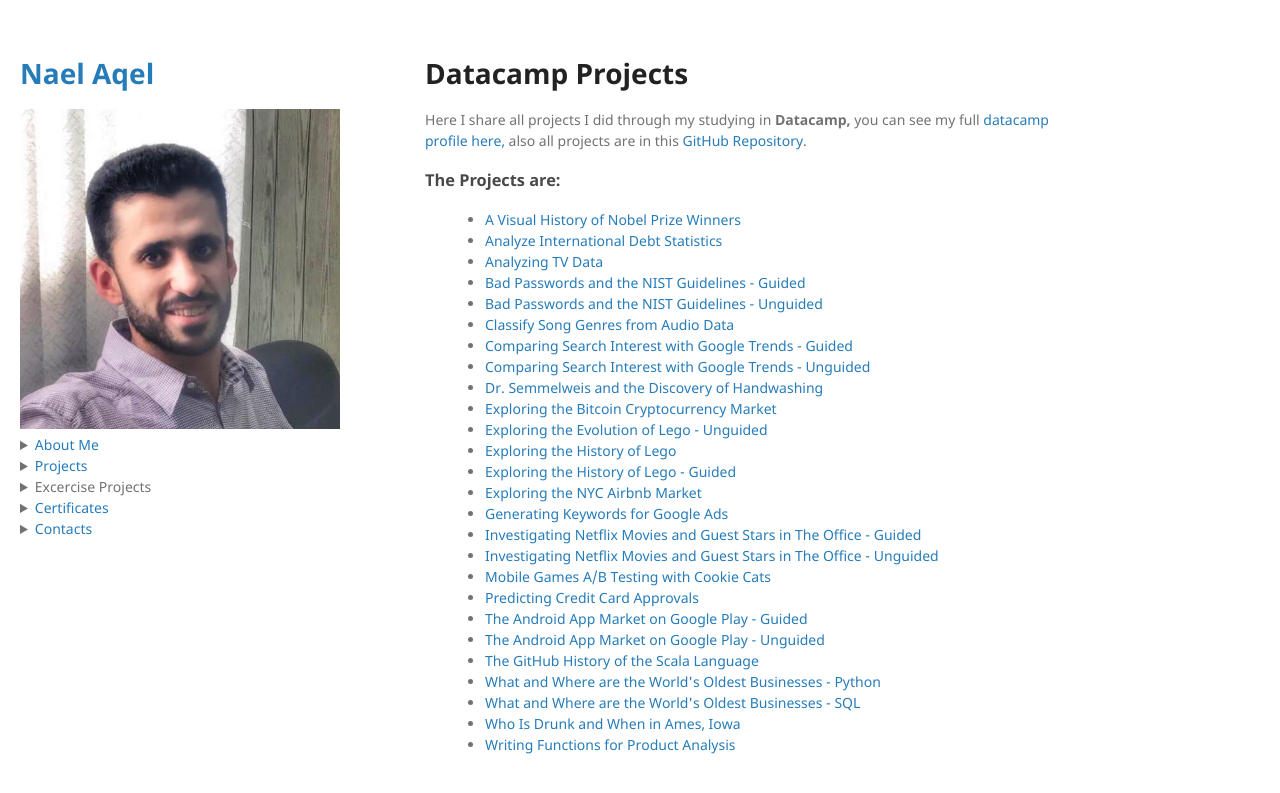
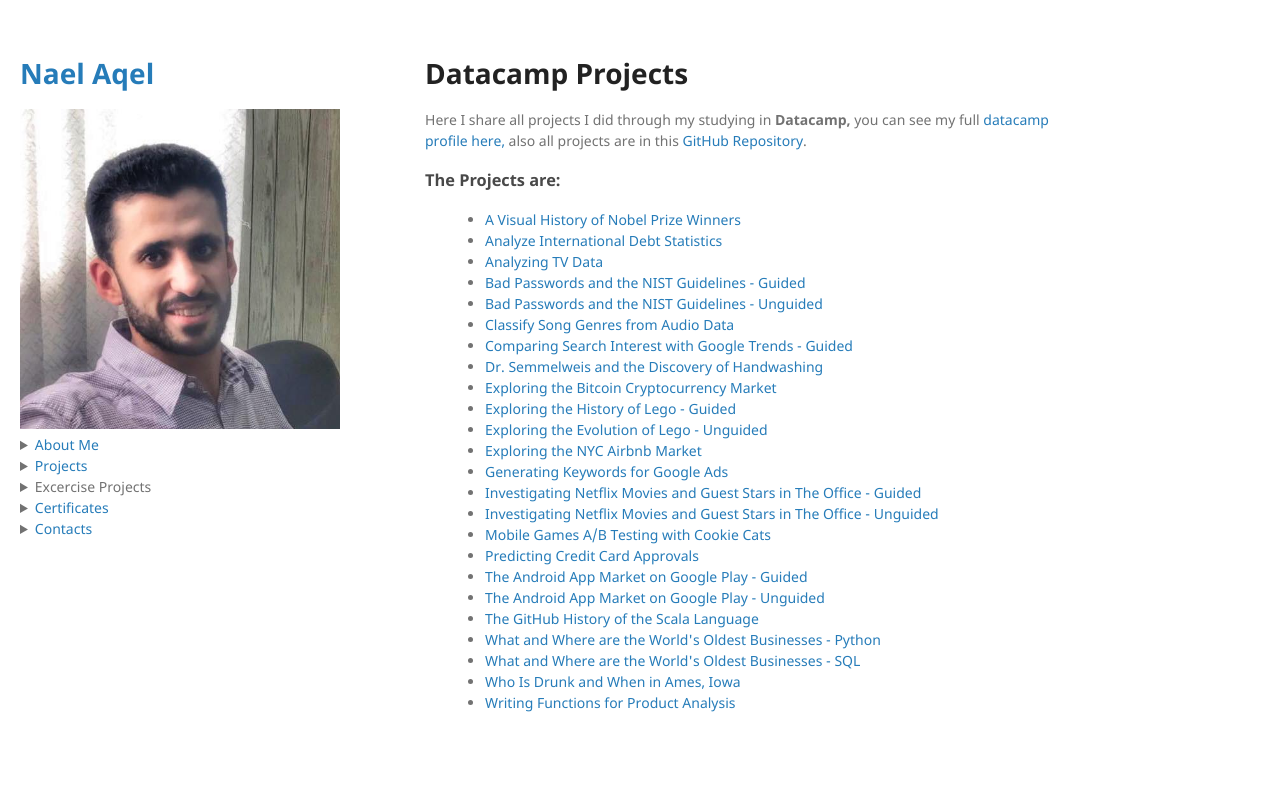
Before and after one commit to NaelAqel/naelaqel.github.io, a Jekyll site: the page built from Datacamp.md, in a window 1280 px wide. Shown: the top 793 px of the page. Built offline with Jekyll 4.4.1, drawn with Linux system fonts in a browser that asks for light colours.

Commit message:
remove unguided google trend

```diff
--- a/Datacamp.md
+++ b/Datacamp.md
@@ -23,17 +23,13 @@
 
   <li><a target='_blank'  href='https://nbviewer.org/github/NaelAqel/Datacamp_Projects/blob/f35cee43fefac6d054d6799a1d66bcaabe96f3d6/Comparing%20Search%20Interest%20with%20Google%20Trends%20-%20Guided/notebook.ipynb'>Comparing Search Interest with Google Trends - Guided</a></li>
 
-  <li><a target='_blank'  href='https://nbviewer.org/github/NaelAqel/Datacamp_Projects/blob/f35cee43fefac6d054d6799a1d66bcaabe96f3d6/Comparing%20Search%20Interest%20with%20Google%20Trends%20-%20Unguided/notebook.ipynb'>Comparing Search Interest with Google Trends - Unguided</a></li>
-
   <li><a target='_blank'  href='https://app.datacamp.com/workspace/w/764c76df-d2b7-424e-ba3f-46f96204df91'>Dr. Semmelweis and the Discovery of Handwashing</a></li>
 
   <li><a target='_blank'  href='https://app.datacamp.com/workspace/w/6090ab1e-5fe7-4148-bbc0-9e4a10e4e656'>Exploring the Bitcoin Cryptocurrency Market</a></li>
 
+  <li><a target='_blank'  href='https://app.datacamp.com/workspace/w/4910cb0f-364b-4a6b-a509-df4a6d464fe1'>Exploring the History of Lego - Guided</a></li>
+
   <li><a target='_blank'  href='https://nbviewer.org/github/NaelAqel/Datacamp_Projects/blob/f35cee43fefac6d054d6799a1d66bcaabe96f3d6/Exploring%20the%20Evolution%20of%20Lego%20-%20Unguided/notebook.ipynb'>Exploring the Evolution of Lego - Unguided</a></li>
-
-  <li><a target='_blank'  href='https://app.datacamp.com/workspace/w/4910cb0f-364b-4a6b-a509-df4a6d464fe1'>Exploring the History of Lego</a></li>
-
-  <li><a target='_blank'  href='https://nbviewer.org/github/NaelAqel/Datacamp_Projects/blob/f35cee43fefac6d054d6799a1d66bcaabe96f3d6/Exploring%20the%20History%20of%20Lego/notebook.ipynb'>Exploring the History of Lego - Guided</a></li>
 
   <li><a target='_blank'  href='https://nbviewer.org/github/NaelAqel/Datacamp_Projects/blob/f35cee43fefac6d054d6799a1d66bcaabe96f3d6/Exploring%20the%20NYC%20Airbnb%20Market/notebook.ipynb'>Exploring the NYC Airbnb Market</a></li>
 
```
